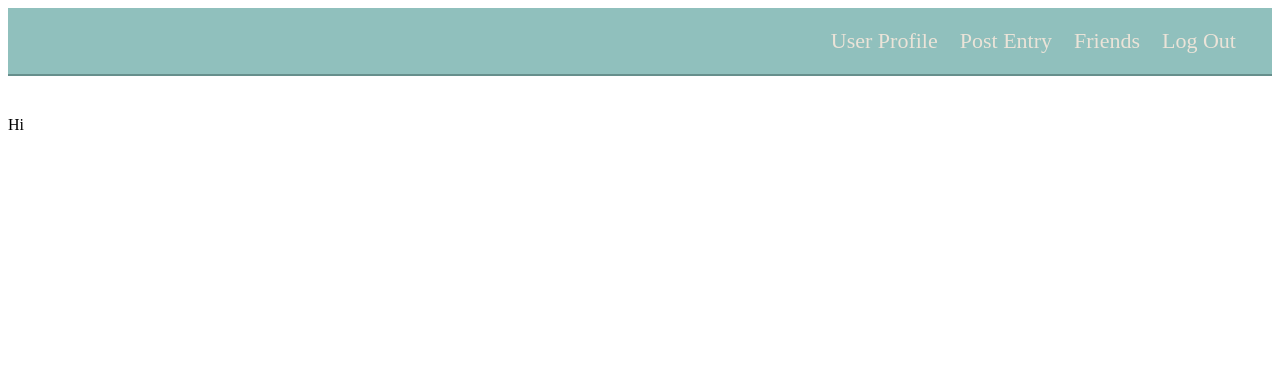
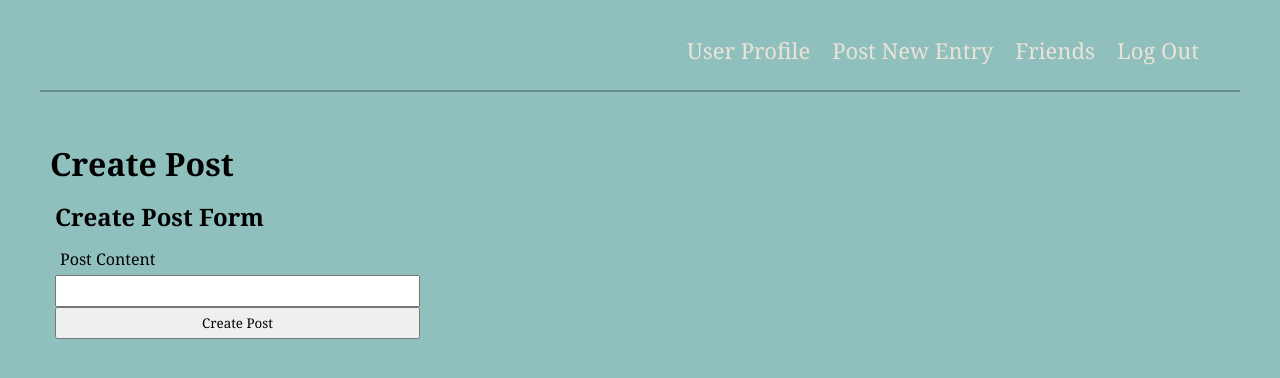
Before and after one commit to marisolpark/dynamic-web-final, a Next.js app: page /createpost in a window 1280 px wide. Shown: the top 378 px of the page. Built offline with nearby package versions, Linux system fonts and the light colour scheme; no server answers; sample sign-in values are in the browser's storage.

Commit message:
third push

```diff
--- /dev/null
+++ b/src/app/components/CreatePostForm.js
@@ -0,0 +1,17 @@
+import styles from "./components.module.css";
+const CreatePostForm = ({ createPostFunction }) => {
+    return(
+        <div>
+            <h2>Create Post Form</h2>
+            <form className={styles.Form} onSubmit={(e) => createPostFunction(e) }>
+
+                <label htmlFor="postContent">Post Content</label>
+                <input type="text" id="postContent" name="postContent" />
+
+                <button type="submit">Create Post</button>
+            </form>
+        </div>
+    );
+};
+
+export default CreatePostForm;
--- a/src/app/components/CreateUserForm.js
+++ b/src/app/components/CreateUserForm.js
@@ -1,9 +1,13 @@
 import styles from "./components.module.css";
+
 const CreateUserForm = ({ createUser }) => {
     return(
         <div>
             <h2>Create User Form</h2>
             <form className={styles.Form} onSubmit={(e) => createUser(e) }>
+
+                <label htmlFor="username">User Name</label>
+                <input type="text" name="username" id="username"/>
 
                 <label htmlFor="email">Email</label>
                 <input type="email" name="email" />
--- a/src/app/components/Header.js
+++ b/src/app/components/Header.js
@@ -7,7 +7,7 @@ const Header = ({ isLoggedIn, logoutUser }) => {
             {isLoggedIn && (
                 <>
                 <Link href="/">User Profile</Link>
-                <Link href="/createpost">Post Entry</Link>
+                <Link href="/createpost">Post New Entry</Link>
                 <Link href="/feed">Friends</Link>
                 <a onClick={logoutUser}>Log Out</a>
                 </>
--- a/src/app/components/UserProfileCard.js
+++ b/src/app/components/UserProfileCard.js
@@ -2,7 +2,7 @@ import styles from "@/app/components/components.module.css"
 const UserProfileCard = ({ user }) => {
     return(
         <div className={styles.UserProfile}>
-            {/* <h2>Name: {user?.name}</h2> */}
+            <p>Username: {user?.username}</p>
             <p>{user?.email}</p>
         </div>
     );
--- a/src/pages/_app.js
+++ b/src/pages/_app.js
@@ -1,6 +1,8 @@
 import { useCallback, useEffect, useState } from "react";
 import { initializeApp } from "firebase/app";
 import { createUserWithEmailAndPassword, getAuth, onAuthStateChanged, signInWithEmailAndPassword, signOut } from "firebase/auth";
+import { getFirestore, collection, addDoc } from "firebase/firestore";
+// import { addDoc, getFirestore } from "firebase/firestore";
 import Header from "@/app/components/Header";
 import firebaseConfig from "@/app/components/firebaseConfig";
 
@@ -11,24 +13,38 @@ export default function MyApp({ Component, pageProps }) {
     const [userInformation, setUserInformation] = useState(null);
     const [error, setError] = useState(null);
 
-    const createUser = useCallback((e) => {
+    const createUser = useCallback(async (e) => {
         e.preventDefault();
+        const username = e.currentTarget.username.value;
         const email = e.currentTarget.email.value;
         const password = e.currentTarget.password.value;
         const auth = getAuth();
-        createUserWithEmailAndPassword(auth, email, password)
+        const db = getFirestore();
+        let user;
+
+        await createUserWithEmailAndPassword(auth, email, password)
         .then((userCredentials) => {
-            const user = userCredentials.user;
+            user = userCredentials.user;
+        })
+        .catch((error) => {
+            const errorCode = error.code;
+            const errorMessage = error.message;
+            console.warn({ error, errorCode, errorMessage });
+            setError(errorMessage);
+        });
+
+        await addDoc(collection(db, "users"), {
+            username: username,
+            userId: user.uid,
+        })
+
+        .then(() => {
+            const userToSet = {...user, username}
             setIsLoggedIn(true);
-            setUserInformation(user);
+            setUserInformation(userToSet);
             setError(null);
         })
-        .catch((error) => {
-            const errorCode = error.errorCode;
-            const errorMessage = error.message;
-            console.warn({ error, errorMessage });
-            setError(errorMessage);
-        });
+
     }, [setError, setIsLoggedIn, setUserInformation]);
 
     const loginUser = useCallback((e) => {
--- a/src/pages/createpost.js
+++ b/src/pages/createpost.js
@@ -1,13 +1,38 @@
-import { useEffect } from "react";
+import { useCallback, useEffect } from "react";
 import { useRouter } from "next/router";
+import { getFirestore, collection, addDoc } from "firebase/firestore";
+import CreatePostForm from "@/app/components/CreatePostForm";
+import "../app/globals.css";
 
 
-export default function CreatePost({ isLoggedIn, loginUser }) {
+export default function CreatePost({ isLoggedIn, userInformation }) {
+    const router = useRouter();
+
+    useEffect(() => {
+        if (! isLoggedIn) router.push("/");
+    }, [isLoggedIn]);
+
+    const createPostFunction = useCallback(async (e) => {
+        e.preventDefault();
+        const postContent = e.currentTarget.postContent.value;
+        const usedId = userInformation.uid
+        const db = getFirestore();
+
+        const data = await addDoc(collection(db, "posts"), {
+            postContent: postContent,
+            usedId: usedId,
+          });
+
+          if(data) {
+            router.push("/");
+          }
+    }, [addDoc, collection, getFirestore, router, userInformation]);
 
     return(
         <>
             <main>
-                <p>Hi</p>
+                <h1>Create Post</h1>
+                <CreatePostForm createPostFunction={createPostFunction} />
             </main>
         </>
     );
```
